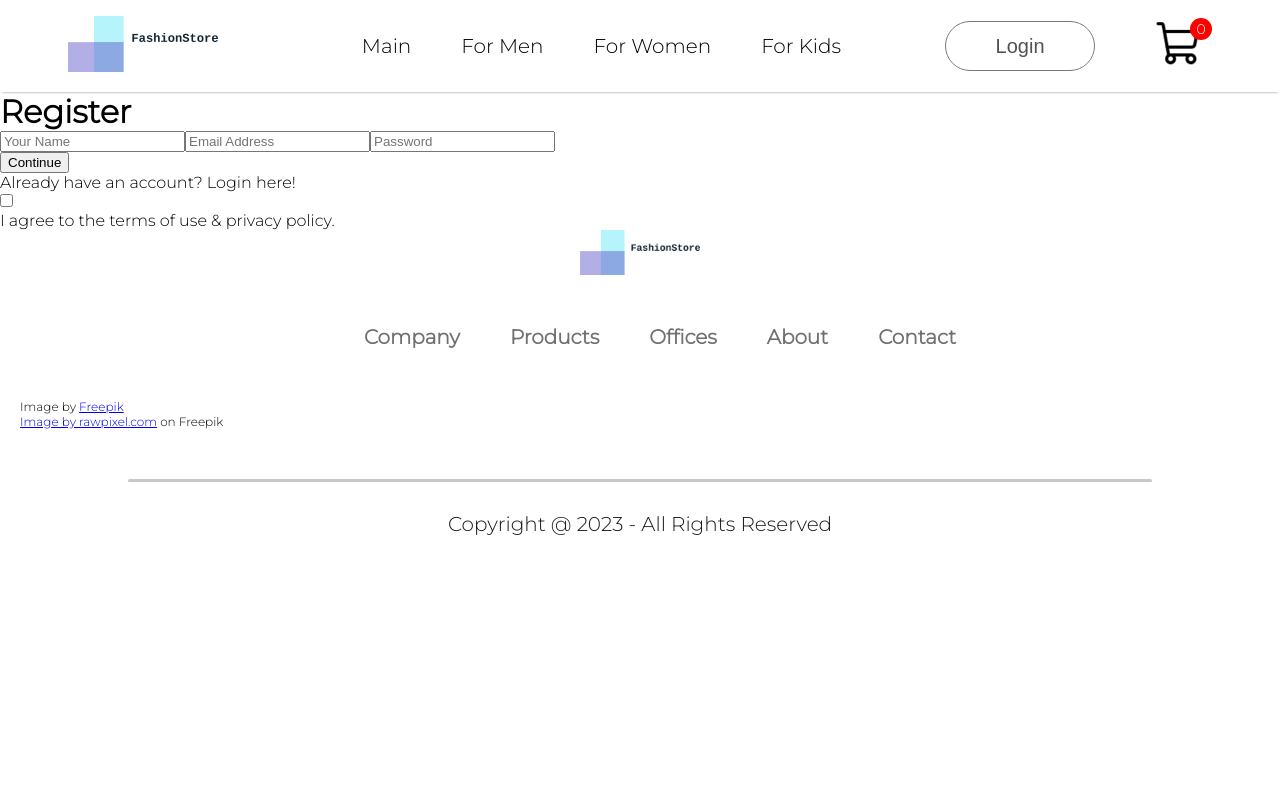
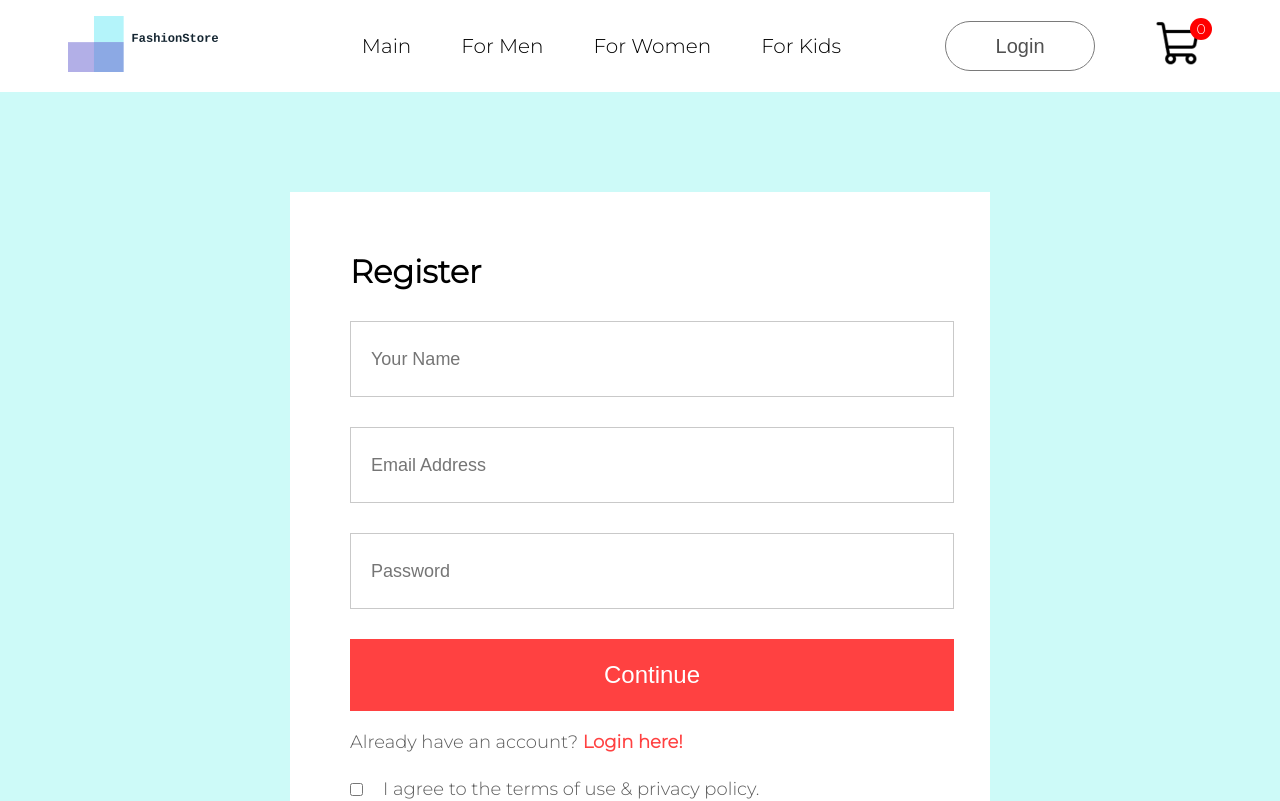
Before and after one commit to Sebastian4090/fashion-store, a React (Vite) app: page /login in a window 1280 px wide. Shown: the top 801 px of the page. Built offline with nearby package versions, Linux system fonts and the light colour scheme.

Commit message:
Improved Login page design

```diff
--- a/src/Pages/CSS/Login.css
+++ b/src/Pages/CSS/Login.css
@@ -0,0 +1,70 @@
+.loginReg{
+    width: 100%;
+    height: 80vh;
+    background: #cdfaf8;
+    padding-top: 100px;
+    margin-bottom: 5%;
+}
+
+.loginReg-container{
+    width: 580px;
+    height: 600px;
+    background: white;
+    margin: auto;
+    padding: 40px 60px;
+}
+
+.loginReg-container h1{
+    margin: 20px 0px;
+}
+
+.loginReg-fields{
+    display: flex;
+    flex-direction: column;
+    gap: 30px;
+    margin-top: 30px;
+}
+
+.loginReg-fields input{
+    height: 72px;
+    width: 100%;
+    padding-left: 20px;
+    border: 1px solid #c9c9c9;
+    outline: none;
+    color: #5c5c5c;
+    font-size: 18px;
+}
+
+.loginReg-container button{
+    width: 604px;
+    height: 72px;
+    color: white;
+    background: #ff4141;
+    margin-top: 30px;
+    border: none;
+    font-size: 24px;
+    font-weight: 500;
+    cursor: pointer;
+}
+
+.loginReg-login{
+    margin-top: 20px;
+    color: #5c5c5c;
+    font-size: 18px;
+    font-weight: 500;
+}
+
+.loginReg-login span{
+    color: #ff4141;
+    font-weight: 600;
+}
+
+.loginReg-agree{
+    display: flex;
+    align-items: center;
+    margin-top: 25px;
+    gap: 20px;
+    color: #5c5c5c;
+    font-size: 18px;
+    font-weight: 500;
+}
```
